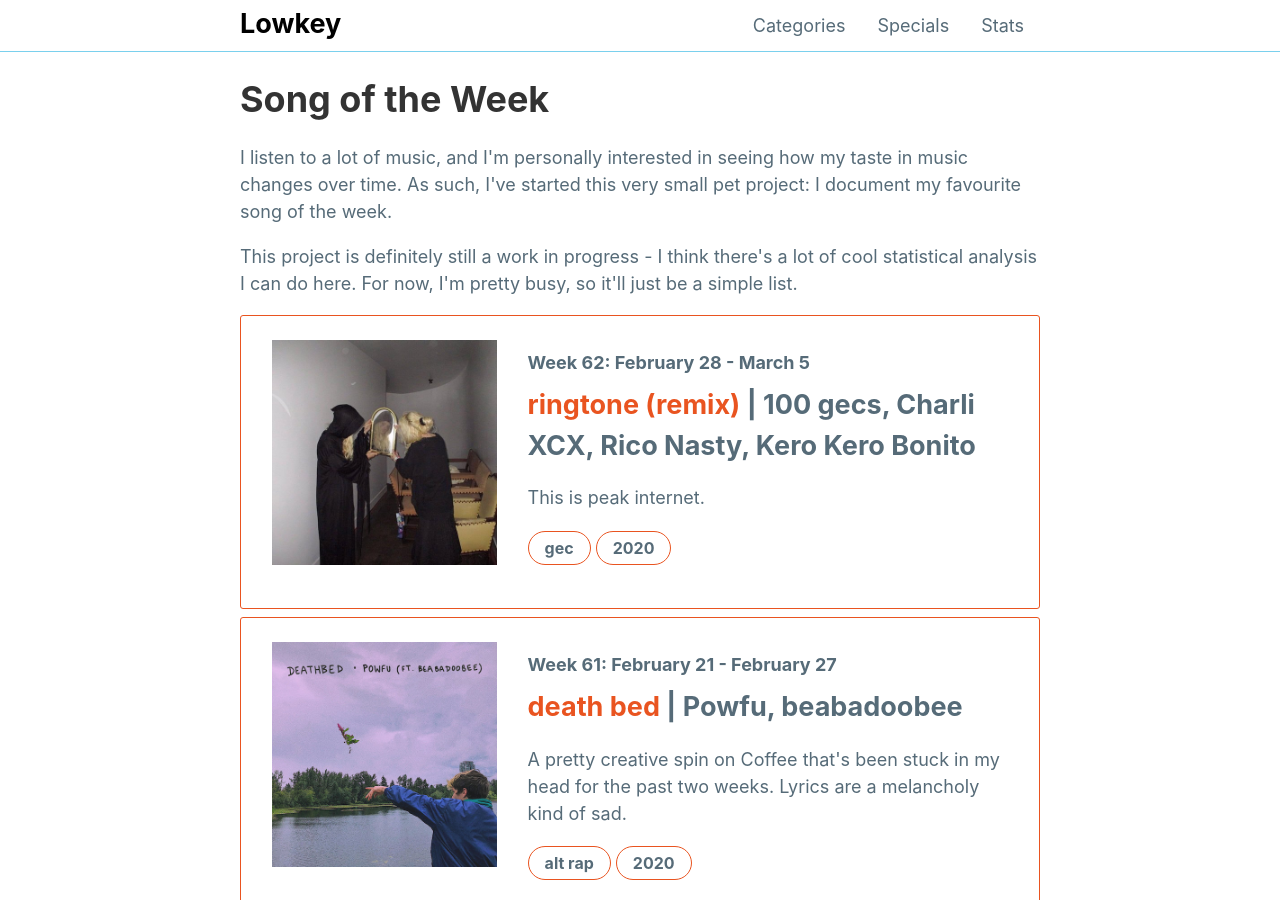
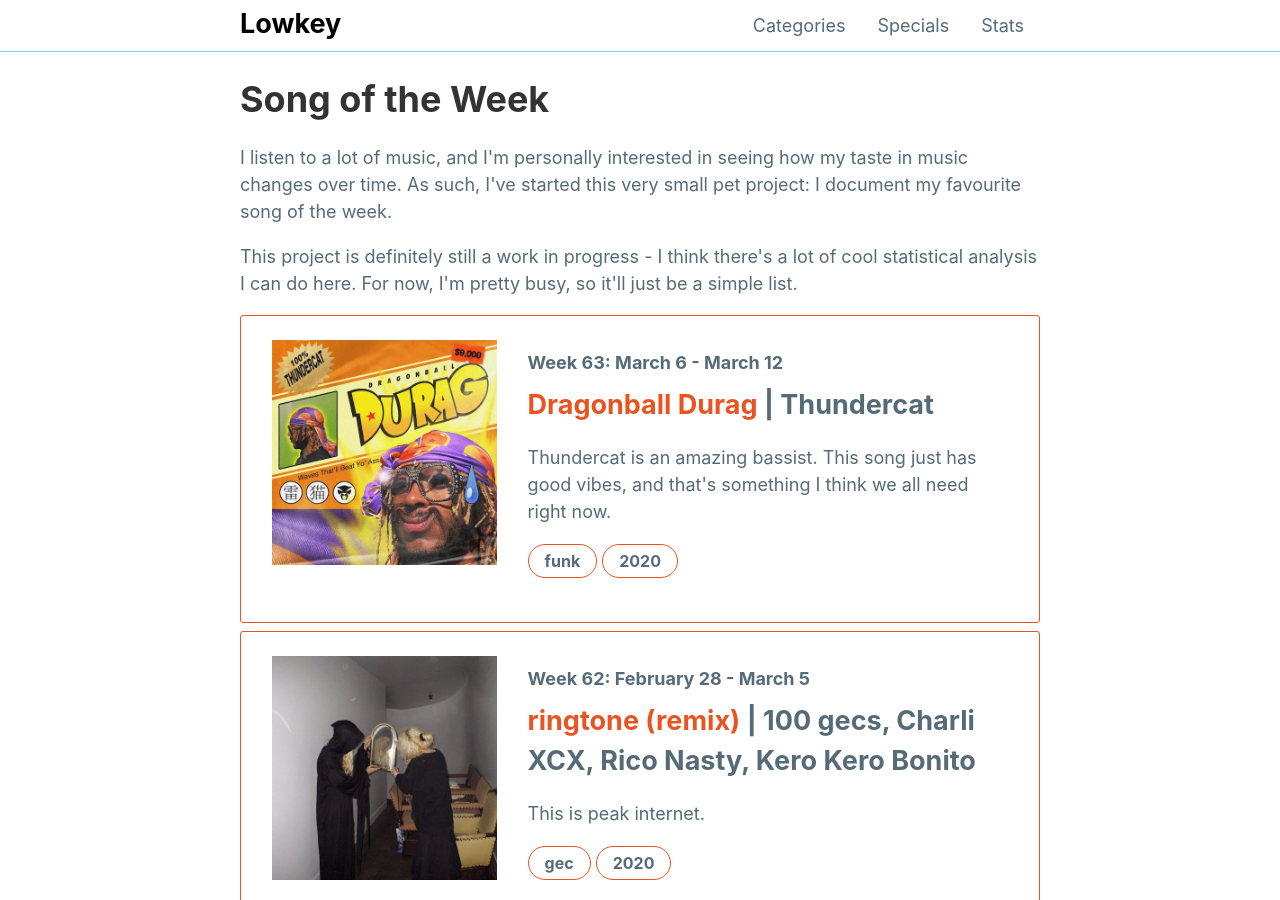
Before and after one commit to mattxwang/lowkey, a Jekyll site: the page built from _stats/song-of-the-week.html, in a window 1280 px wide and 900 px high. Built offline with Jekyll 4.4.1, drawn with Linux system fonts in a browser that asks for light colours; comment, search, counter and statistics services are not loaded.

Commit message:
do you like me in my durag

```diff
--- a/_data/sotw.yml
+++ b/_data/sotw.yml
@@ -618,3 +618,13 @@
   year: 2020
   blurb: >
     This is peak internet.
+week63:
+  week: "Week 63: March 6 - March 12"
+  title: "Dragonball Durag"
+  artist: "Thundercat"
+  album: "Dragonball Durag"
+  album_art: "dragonball-durag.jpg"
+  genre: "funk"
+  year: 2020
+  blurb: >
+    Thundercat is an amazing bassist. This song just has good vibes, and that's something I think we all need right now.
```
Also changed, not shown: img/albums/dragonball-durag.jpg (added).
